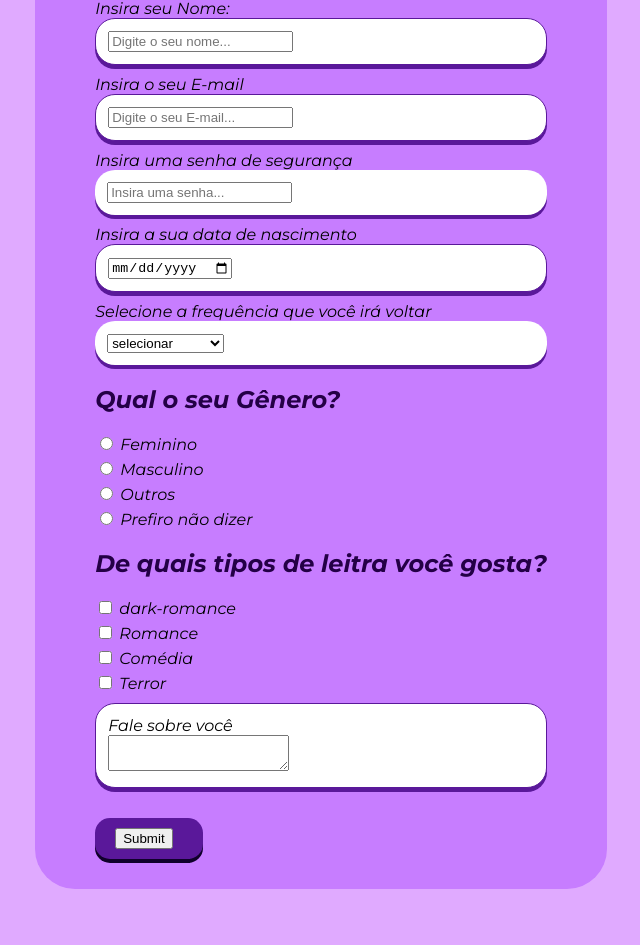
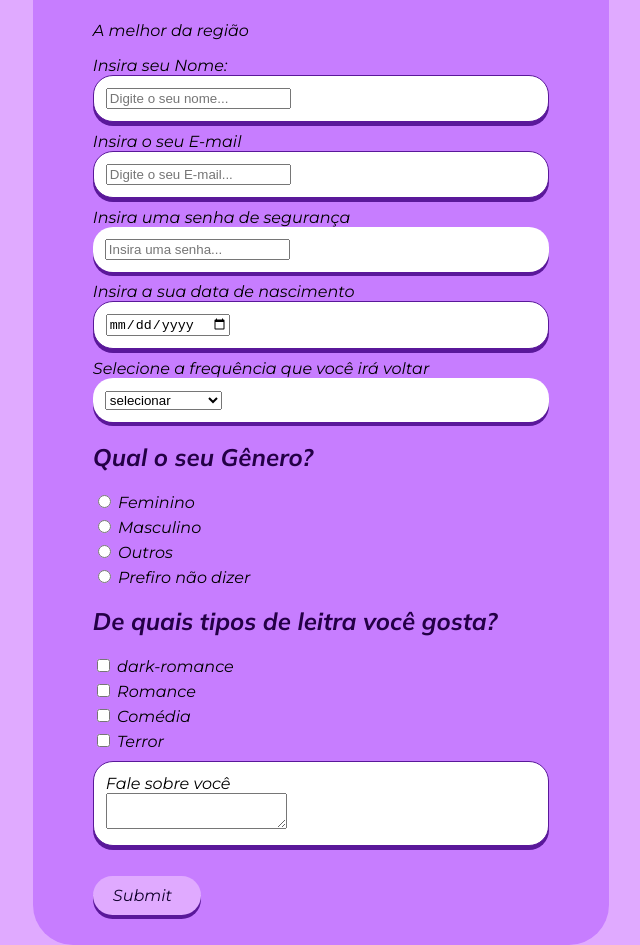
Before and after one commit to Geovannaoliveiracosta12a/formul-rio-pessoal, a plain HTML site: page index.html in a window 1280 px wide. Shown: the part 121-1066 px from the top of the page, without its empty margins (319-959 px from the left). Before the commit the page ends 1010 px from the top, so only its background shows below. Drawn offline with Linux system fonts and the light colour scheme.

Commit message:
ajustes finaise troca de fonte dos títulos

```diff
--- a/index.html
+++ b/index.html
@@ -7,12 +7,19 @@
     <link rel="preconnect" href="https://fonts.googleapis.com">
     <link rel="preconnect" href="https://fonts.gstatic.com" crossorigin>
     <link href="https://fonts.googleapis.com/css2?family=Montserrat:ital,wght@0,100..900;1,100..900&display=swap" rel="stylesheet">
+    <link rel="preconnect" href="https://fonts.googleapis.com">
+<link rel="preconnect" href="https://fonts.gstatic.com" crossorigin>
+<link href="https://fonts.googleapis.com/css2?family=Mulish:ital,wght@0,200..1000;1,200..1000&display=swap" rel="stylesheet">
     <title>formulário</title>
 </head>
 <body>
     <div class="form_completo">
     <div class="h1">
     <h1>Formulário Bibliotecário</h1>
+</div>
+
+<div class="melhor_da_regiao">
+    <p>A melhor da região</p>
 </div>
 
 <form action="">
@@ -112,9 +119,9 @@
 </div>
 
 <div class="botao">
-    <button>
+    <botton>
         Submit
-    </button>
+    </botton>
 </div>
 
 </form>
--- a/style.css
+++ b/style.css
@@ -13,14 +13,18 @@ body{
 
 .h1{
     color: #240046;
+    font-family: 'mulish';
+    font-size: 20px;
 }
 
 .h2{
     color: #240046;
+    font-family: 'mulish';
 }
 
 .gostar{
     color: #240046;
+    font-family: 'mulish';
 }
 
 .area_texto{
@@ -128,7 +132,9 @@ body{
 
 .frequencia{
     margin-top: 10px;
-    border: 10px #10002b;
+    border: none #10002b;
+    display: block;
+    outline: none;
 }
 
 .masculino{
@@ -160,24 +166,23 @@ body{
 }
 
 .botao{
-    margin-top: 30px;
-    background-color: #5a189a;
-    color: #c77dff;
-    padding: 10px 20px;
-    border-radius: 15px;
-    cursor: pointer;
-    font-size: 16px;
-    box-shadow: #10002b 0px 4px 0px;
-    width: 15%;
-    transition: 0.3s;
-    display: block;
-    border: none;
+   display: block;
+   width: 15%;
+   padding: 10px 20px;
+   background-color: #e0aaff;
+   color: #10002b;
+   border-radius: 20px;
+   font-size: 16px;
+   cursor: pointer;
+   transition: 0.3s;
+   margin-top: 30px;
+
+   box-shadow: #5a189a 0px 4px 0px;
 
 }
 
 .botao:hover{
-    background-color: #e0aaff;
-    box-shadow: 0px 4px 0px #9d4edd;
-    outline: none;
-    border: none;
+    background-color: #5a189a;
+    box-shadow: #240046 0px 4px 0px;
+
 }
```
